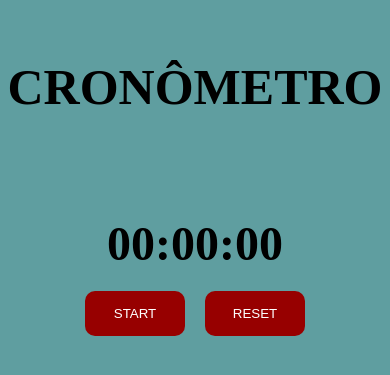
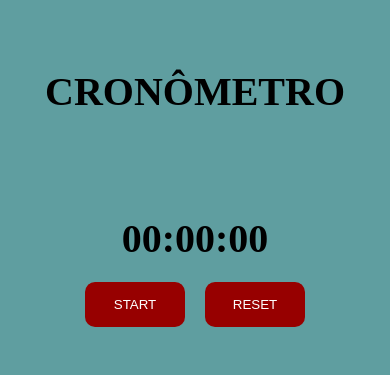
Before and after one commit to renansiebert7/cronometro, a plain HTML site: page index.html in a window 390 px wide. Shown: the part 225-600 px from the top of the page. Drawn offline with Linux system fonts and the light colour scheme.

Commit message:
alteração font size h1 da div

```diff
--- a/style.css
+++ b/style.css
@@ -47,3 +47,9 @@ button:active {
     font-size: 50px;
     margin-bottom: 80px;
 }
+
+@media (max-width: 650px){
+    .container h1{
+        font-size: 40px;
+    }
+}
```
